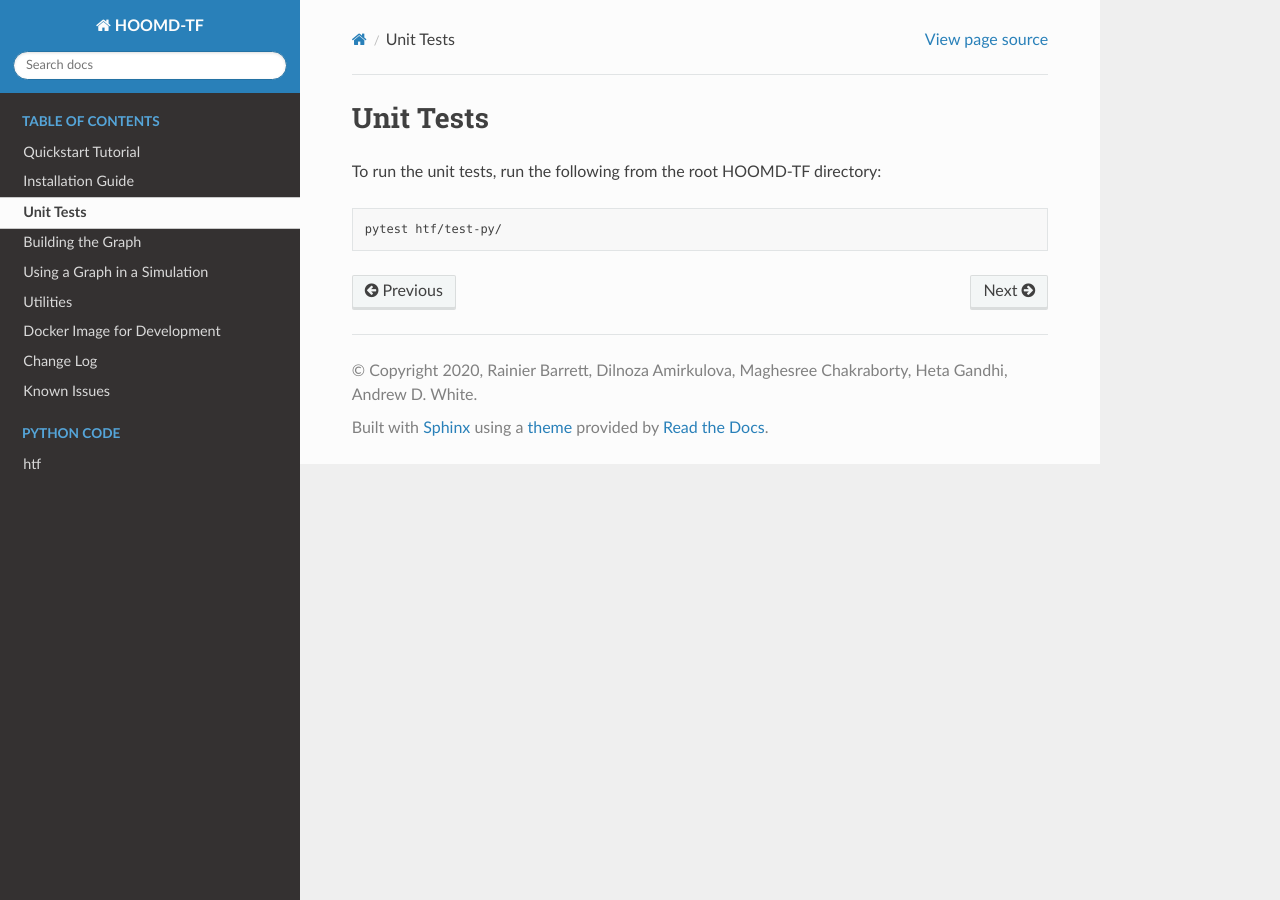
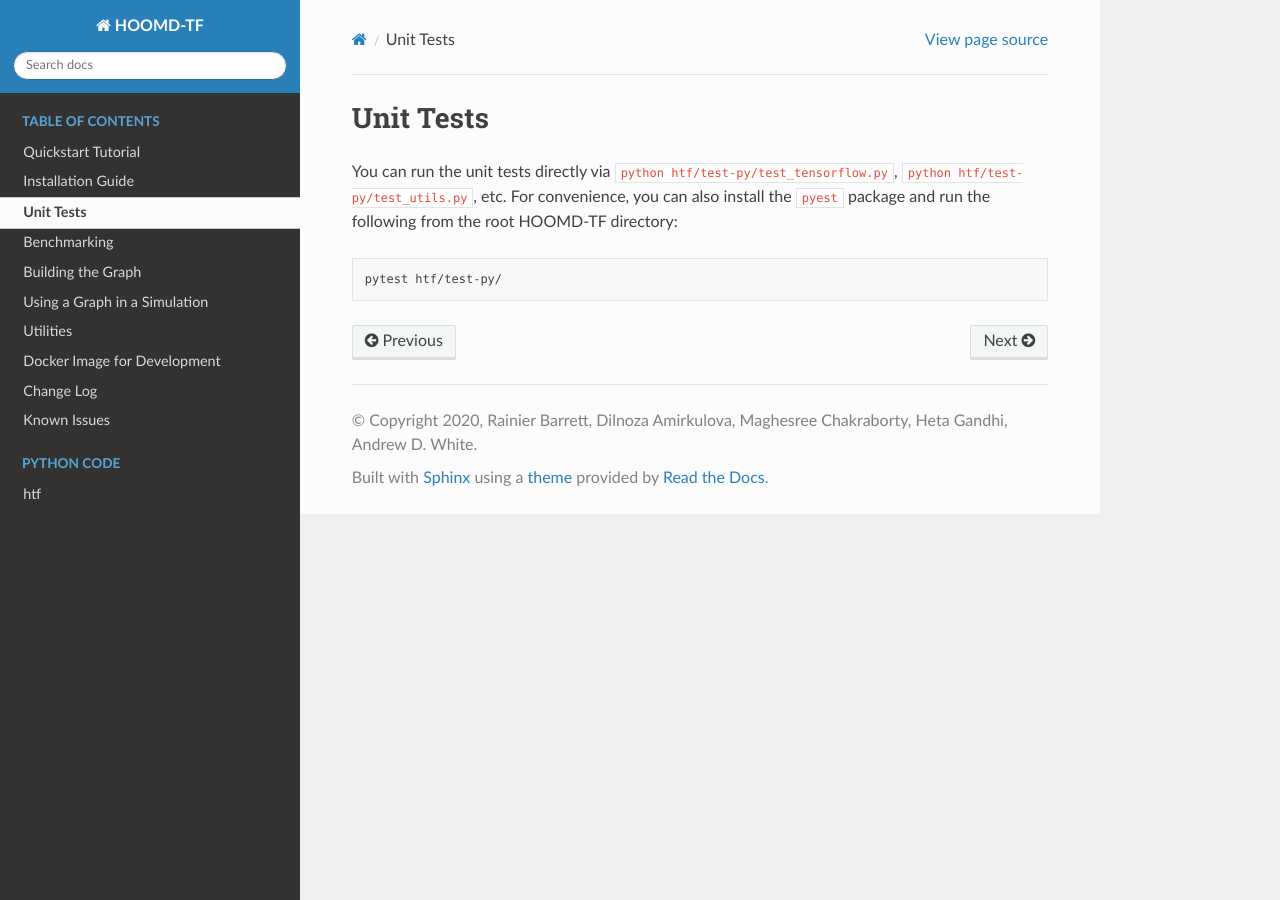
Before and after one commit to ur-whitelab/hoomd-tf, a Sphinx documentation site: the page built from sphinx-docs/source/unit_tests.rst, in a window 1280 px wide. Built offline with Sphinx 7.4.7 and the Read the Docs theme 2.0.0, drawn with Linux system fonts in a browser that asks for light colours.

Commit message:
Add benchmarking to docs. Fix minor syntax in unit tests

```diff
--- a/sphinx-docs/source/changelog.rst
+++ b/sphinx-docs/source/changelog.rst
@@ -19,6 +19,7 @@ v0.7
 - Prevents accidentally computing forces from positions, instead of nlist
 - Added guards against compiler mismatch
 - Added sanity tests to prevent unsupported CPU/GPU modes
+- Added benchmarking script
 
 *Bug Fixes*
 
--- a/sphinx-docs/source/index.rst
+++ b/sphinx-docs/source/index.rst
@@ -18,6 +18,7 @@ or other quantities, like collective variables, and do machine learning.
    quickstart
    installation
    unit_tests
+   benchmarking
    building_the_graph
    using_the_graph
    utilities
--- a/sphinx-docs/source/unit_tests.rst
+++ b/sphinx-docs/source/unit_tests.rst
@@ -3,7 +3,8 @@
 Unit Tests
 ----------
 
-To run the unit tests, run the following from the root
+You can run the unit tests directly via ``python htf/test-py/test_tensorflow.py``,
+``python htf/test-py/test_utils.py``, etc. For convenience, you can also install the ``pyest`` package and run the following from the root
 HOOMD-TF directory:
 
 .. code:: bash
```
Also changed, not shown: sphinx-docs/source/benchmarking.rst (added, +15 -0 lines).
